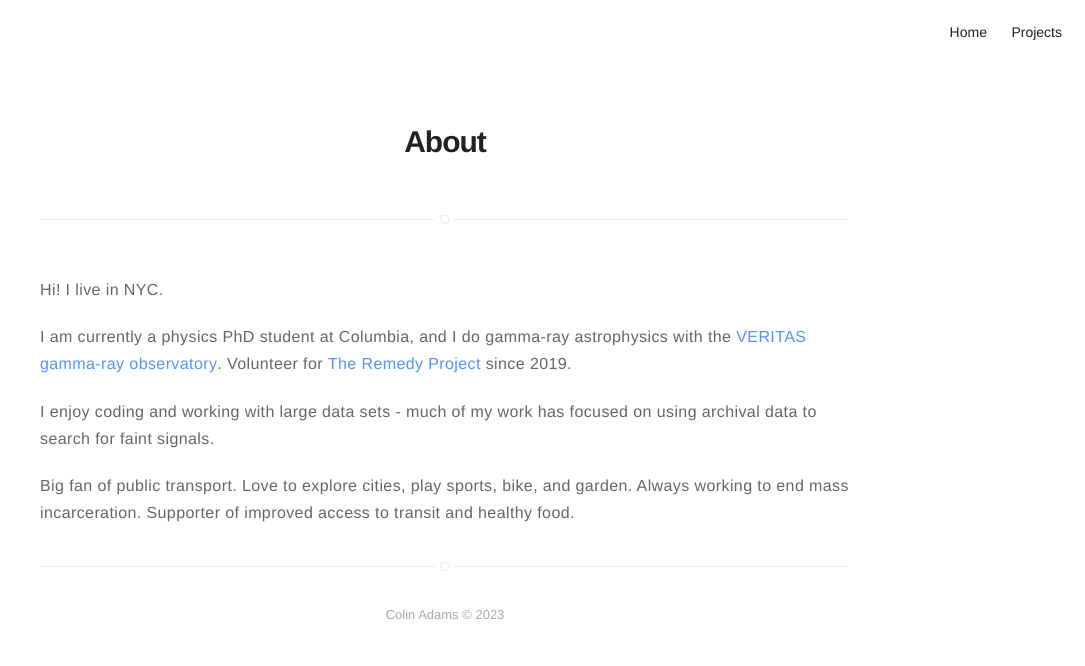
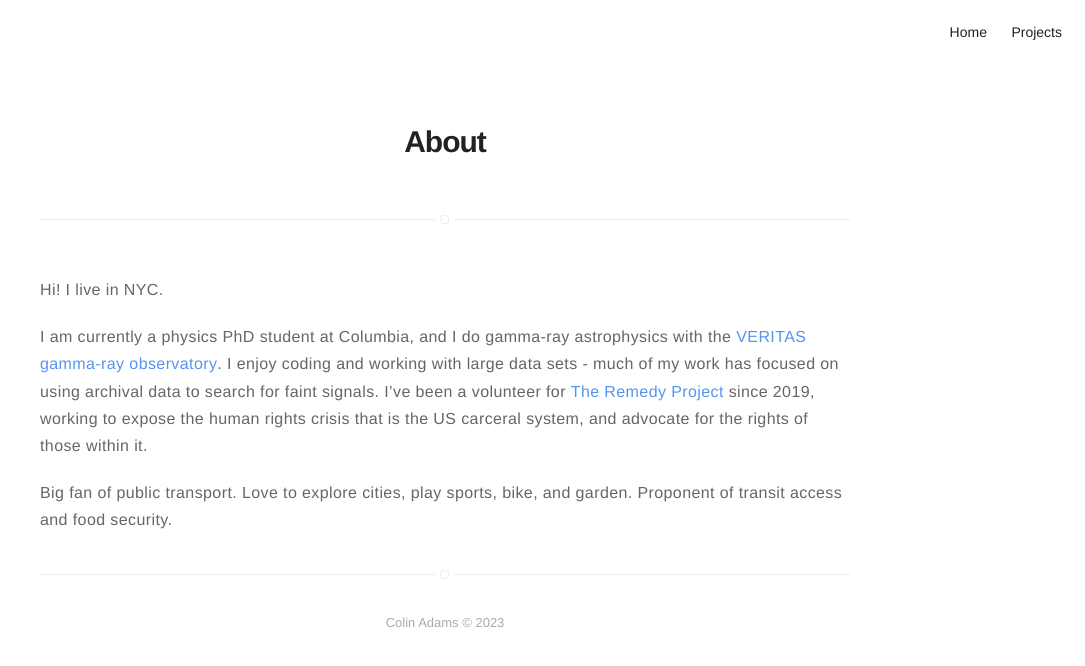
Before and after one commit to cbadams2/cbadams2.github.io, a Jekyll site: the page built from about.markdown, in a window 1280 px wide. Shown: the top 666 px of the page, without its empty margins (195-1280 px from the left). Built offline with Jekyll 4.4.1, drawn with Linux system fonts in a browser that asks for light colours.

Commit message:
Update about.markdown

```diff
--- a/about.markdown
+++ b/about.markdown
@@ -12,11 +12,9 @@ image: {{ site.picture }}
 
 Hi! I live in NYC.
 
-I am currently a physics PhD student at Columbia, and I do gamma-ray astrophysics with the [VERITAS gamma-ray observatory](https://veritas.sao.arizona.edu). Volunteer for [The Remedy Project](https://theremedyproj.org) since 2019.
+I am currently a physics PhD student at Columbia, and I do gamma-ray astrophysics with the [VERITAS gamma-ray observatory](https://veritas.sao.arizona.edu). I enjoy coding and working with large data sets - much of my work has focused on using archival data to search for faint signals. I've been a volunteer for [The Remedy Project](https://theremedyproj.org) since 2019, working to expose the human rights crisis that is the US carceral system, and advocate for the rights of those within it.
 
-I enjoy coding and working with large data sets - much of my work has focused on using archival data to search for faint signals.
-
-Big fan of public transport. Love to explore cities, play sports, bike, and garden. Always working to end mass incarceration. Supporter of improved access to transit and healthy food.
+Big fan of public transport. Love to explore cities, play sports, bike, and garden. Proponent of transit access and food security.
 
 {% comment %}
 {% include figure.html url="/assets/images/cropped_rabi.jpg"  width="600px" %}
```
